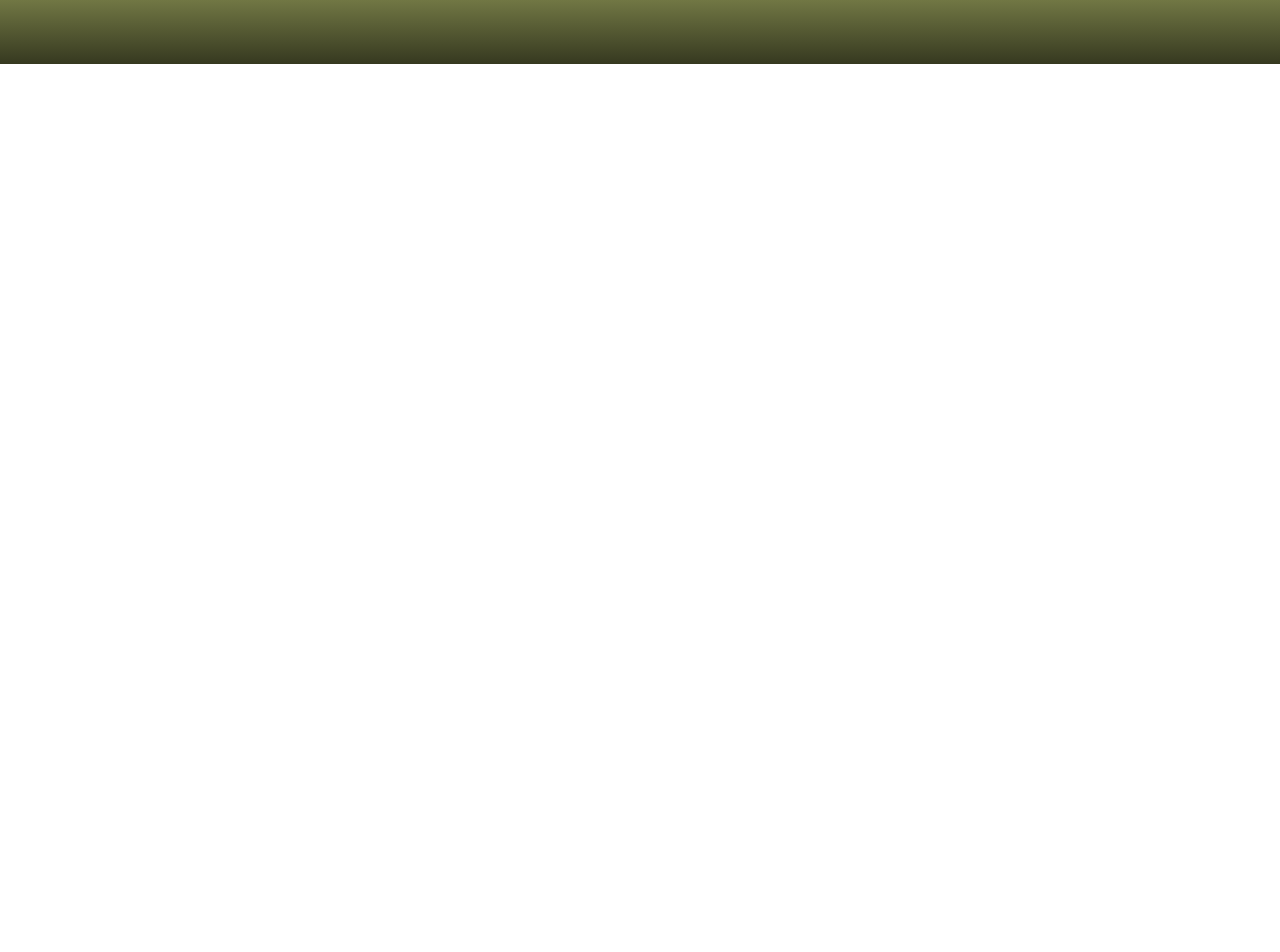
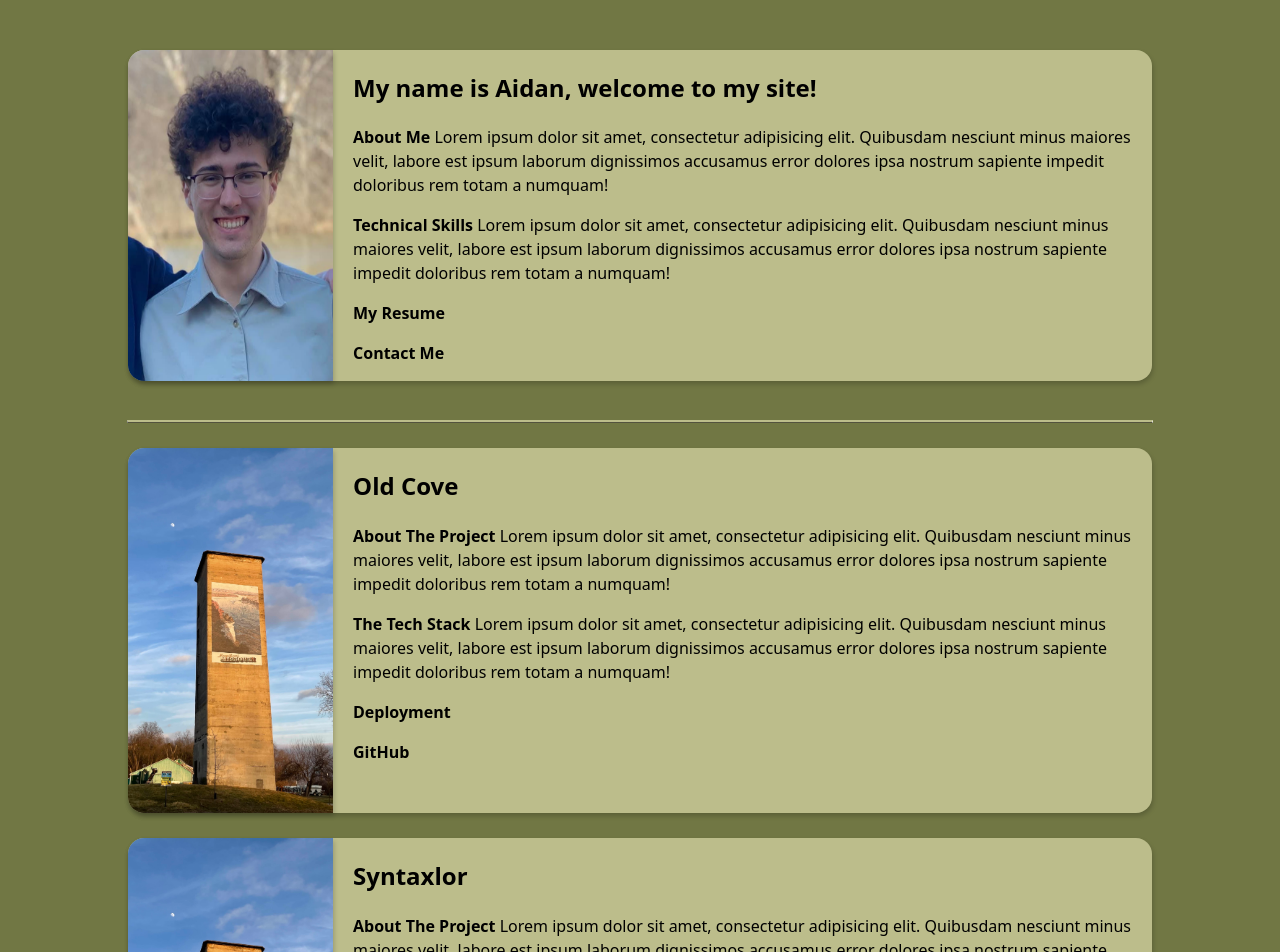
Before and after one commit to aidanbeck/aidanbeck.github.io, a React (Vite) app: page / in a window 1280 px wide. Shown: the top 952 px of the page. Before the commit the page ends 800 px from the top, so only its background shows below. Built offline with nearby package versions, Linux system fonts and the light colour scheme.

Commit message:
MVP structure

```diff
--- a/src/App.css
+++ b/src/App.css
@@ -1,17 +1,10 @@
 #root {
   /* max-width: 1280px; */
-  margin: 0;
-  padding: 2rem;
-
-  background-image: linear-gradient(to bottom, #717744, #363920);
-
-
+  /* margin: 0;
+  padding: 0;
+  top: 0;
+  bottom: 0;
+  left: 0;
+  right: 0;
+   */
 }
-
-section {
-  display: flex;
-}
-
-img {
-  border-radius: 5px;
-}
--- a/src/App.jsx
+++ b/src/App.jsx
@@ -1,9 +1,46 @@
 import './App.css';
+import './styles/portfolio.css';
 
 function App() {
 
   return (
     <>
+      <br/>
+      <section>
+        <img className="face" src="face.png"></img>
+        <div>
+          <h1>My name is Aidan, welcome to my site!</h1>
+          <p><strong>About Me</strong> Lorem ipsum dolor sit amet, consectetur adipisicing elit. Quibusdam nesciunt minus maiores velit, labore est ipsum laborum dignissimos accusamus error dolores ipsa nostrum sapiente impedit doloribus rem totam a numquam!</p>
+          <p><strong>Technical Skills</strong> Lorem ipsum dolor sit amet, consectetur adipisicing elit. Quibusdam nesciunt minus maiores velit, labore est ipsum laborum dignissimos accusamus error dolores ipsa nostrum sapiente impedit doloribus rem totam a numquam!</p>
+          <p><strong>My Resume</strong></p>
+          <p><strong>Contact Me</strong></p>
+        </div>
+      </section>
+
+      <hr/>
+
+      <section>
+        <img className="face" src="moon.jpg"></img>
+        <div>
+          <h1>Old Cove</h1>
+          <p><strong>About The Project</strong> Lorem ipsum dolor sit amet, consectetur adipisicing elit. Quibusdam nesciunt minus maiores velit, labore est ipsum laborum dignissimos accusamus error dolores ipsa nostrum sapiente impedit doloribus rem totam a numquam!</p>
+          <p><strong>The Tech Stack</strong> Lorem ipsum dolor sit amet, consectetur adipisicing elit. Quibusdam nesciunt minus maiores velit, labore est ipsum laborum dignissimos accusamus error dolores ipsa nostrum sapiente impedit doloribus rem totam a numquam!</p>
+          <p><strong>Deployment</strong></p>
+          <p><strong>GitHub</strong></p>
+        </div>
+      </section>
+
+      <section>
+        <img className="face" src="moon.jpg"></img>
+        <div>
+          <h1>Syntaxlor</h1>
+          <p><strong>About The Project</strong> Lorem ipsum dolor sit amet, consectetur adipisicing elit. Quibusdam nesciunt minus maiores velit, labore est ipsum laborum dignissimos accusamus error dolores ipsa nostrum sapiente impedit doloribus rem totam a numquam!</p>
+          <p><strong>The Tech Stack</strong> Lorem ipsum dolor sit amet, consectetur adipisicing elit. Quibusdam nesciunt minus maiores velit, labore est ipsum laborum dignissimos accusamus error dolores ipsa nostrum sapiente impedit doloribus rem totam a numquam!</p>
+          <p><strong>GitHub</strong></p>
+        </div>
+      </section>
+
+      <hr/>
 
     </>
   )
--- /dev/null
+++ b/src/styles/portfolio.css
@@ -0,0 +1,40 @@
+body {
+  background-color:#717744;
+}
+
+section {
+  display: flex;
+
+  width: 80%;
+  margin-left: 10%;
+  margin-right: 10%;
+  margin-top: 2%;
+
+  background-color: #BCBD8B;
+  border-radius: 1rem;
+  /* border: 4px solid red; */
+
+  box-shadow: 1px 3px 5px rgba(0, 0, 0, 0.2);
+}
+
+.face {
+  float: left;
+
+  width: 20%;
+  margin-right: 10px;
+
+  border-radius: 1rem 0rem 0rem 1rem;
+  box-shadow: 1px 3px 5px rgba(0, 0, 0, 0.2);
+}
+
+section > div {
+ padding-left: 1%;
+ padding-right: 1%;
+}
+
+hr {
+  border-top: 2px solid #BCBD8B;
+  border-bottom: 1px solid #53533e;
+  width: 80%;
+  margin-top: 3%;
+}
```
Also changed, not shown: public/face.png (added), public/moon.jpg (added).
